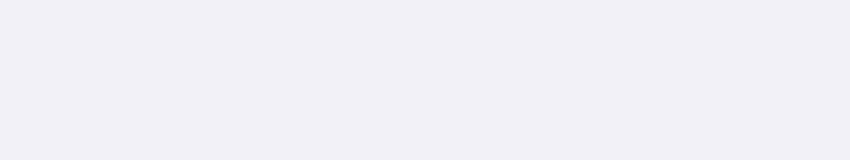
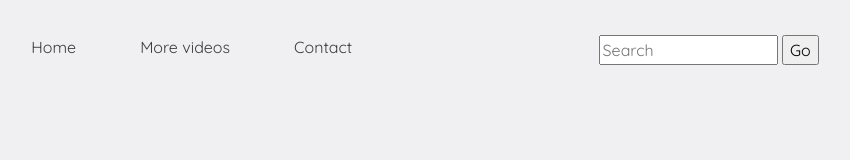
Before and after one commit to oscarc73/async-proyect, a website: page src/index.html in a window 1280 px wide. Shown: the whole page, without its empty margins (215-1065 px from the left). Drawn offline with Linux system fonts and the light colour scheme.

Commit message:
Connects to github and forwards the header

```diff
--- a/src/index.html
+++ b/src/index.html
@@ -15,9 +15,17 @@
 
 <body>
 
-    <header>
-        <nav class="menu-nav">
-
+    <header class="header">
+        <nav class="menu-nav container">
+            <ul class="menu-nav__list">
+                <li>Home</li>
+                <li>More videos</li>
+                <li>Contact</li>
+            </ul>
+            <div class="menu-nav__search">
+                <input type="search" placeholder="Search">
+                <button type="submit">Go</button>
+            </div>
         </nav>
         <section class="hero"></section>
     </header>
--- a/src/style.css
+++ b/src/style.css
@@ -82,15 +82,44 @@ h6 {
   --color-bottom-primary: #F27649;
   --color-bottom-secundary: #ACF216;
   --color-other: #446FF2;
+  --color-black: #000000;
+  --color-white: #ffff;
 }
 
 html {
   color: var(--color-test);
   background-color: var(--color-primary);
-    font-family: 'Quicksand', sans-serif;;
+  font-family: 'Quicksand', sans-serif;
+  width: 100%;
 }
 
 a {
   text-decoration: none;
   color: var(--color-other);
 }
+
+.container {
+  max-width: 1640px;
+  padding: 0;
+}
+
+.header {
+  display: grid;
+  justify-items: center;
+}
+
+.menu-nav {
+  width: 100%;
+  height: 100px;
+  display: grid;
+  justify-content: space-evenly;
+  grid-template-columns: auto auto;
+  align-content: center;
+}
+
+.menu-nav__list {
+  display: flex;
+  padding: 0;
+  list-style: none;
+  gap: 4rem;
+}
```
Lines whose indentation alone changed are shown as unchanged.
